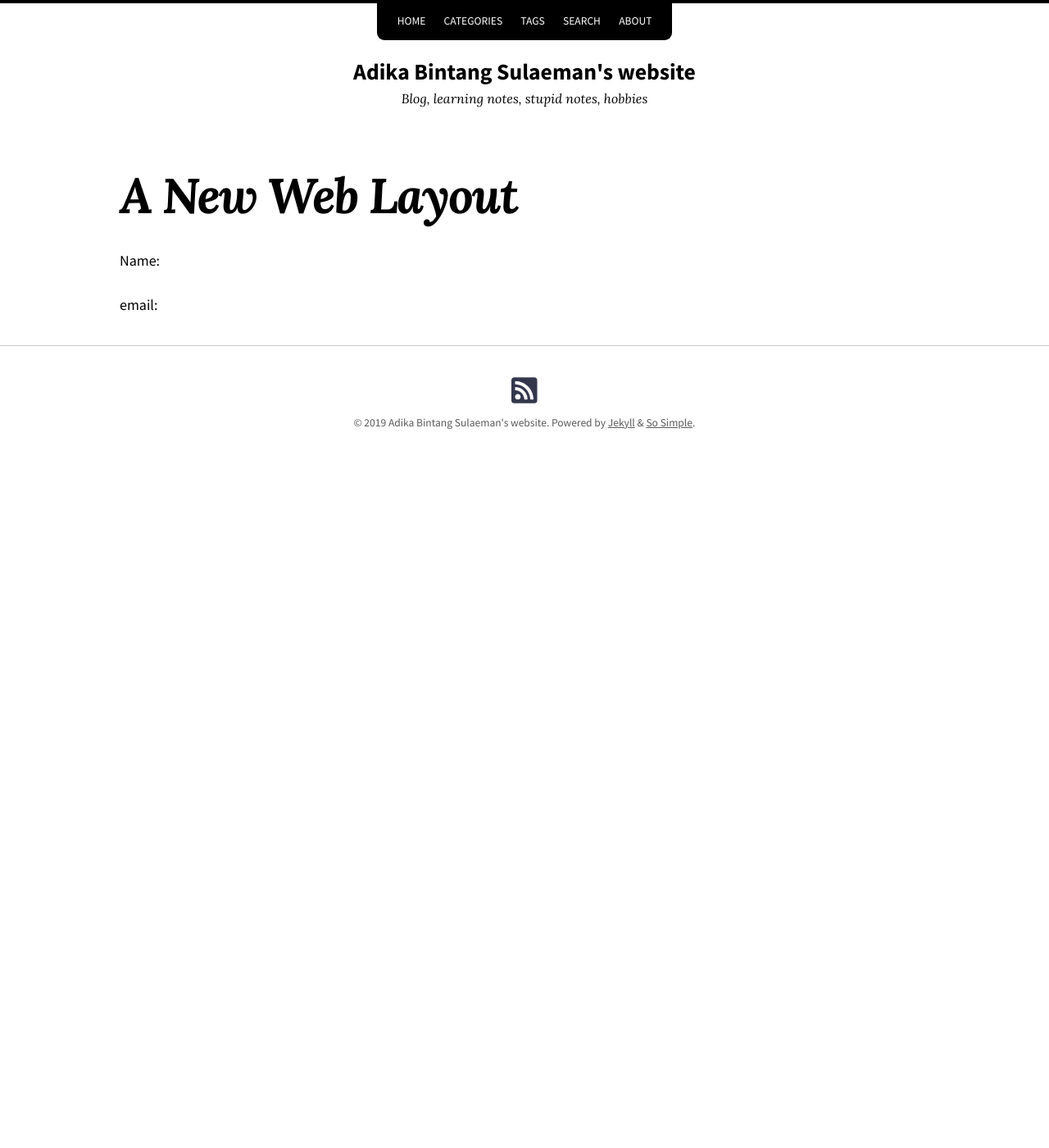
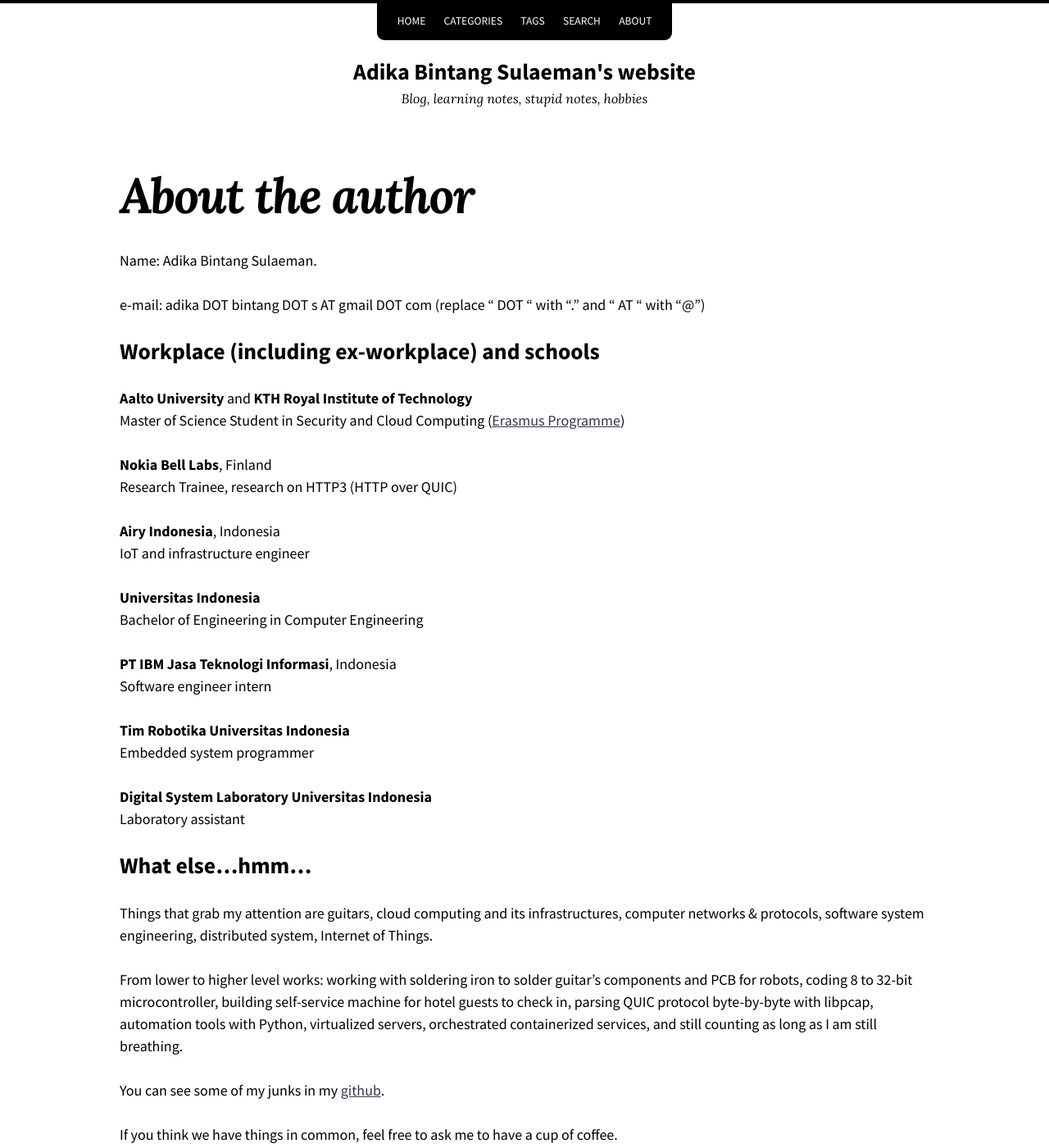
Before and after one commit to adikabintang/adikabintang.github.io, a Jekyll site: the page built from about.md, in a window 1280 px wide and 1400 px high. Shown: the whole window at 82% size. Built offline with Jekyll 4.4.1, drawn with Linux system fonts in a browser that asks for light colours; nearby versions of some CDN libraries; our own code applies the rules of GitHub Pages for plain Markdown files.

Commit message:
edit about me

```diff
--- a/about.md
+++ b/about.md
@@ -1,7 +1,39 @@
 ---
-title: "A New Web Layout"
+title: "About the author"
 ---
 
-Name:
+Name: Adika Bintang Sulaeman.
 
-email:
+e-mail: adika DOT bintang DOT s AT gmail DOT com  (replace " DOT " with "." and " AT " with "@")
+
+## Workplace (including ex-workplace) and schools
+**Aalto University** and **KTH Royal Institute of Technology** <br />
+Master of Science Student in Security and Cloud Computing ([Erasmus Programme](https://secclo.eu/)) <br />
+
+**Nokia Bell Labs**, Finland <br />
+Research Trainee, research on HTTP3 (HTTP over QUIC)
+
+**Airy Indonesia**, Indonesia <br />
+IoT and infrastructure engineer
+
+**Universitas Indonesia**<br />
+Bachelor of Engineering in Computer Engineering
+
+**PT IBM Jasa Teknologi Informasi**, Indonesia <br />
+Software engineer intern
+
+**Tim Robotika Universitas Indonesia** <br />
+Embedded system programmer
+
+**Digital System Laboratory Universitas Indonesia** <br />
+Laboratory assistant
+
+
+## What else...hmm...
+Things that grab my attention are guitars, cloud computing and its infrastructures, computer networks & protocols, software system engineering, distributed system, Internet of Things.
+
+From lower to higher level works: working with soldering iron to solder guitar's components and PCB for robots, coding 8 to 32-bit microcontroller, building self-service machine for hotel guests to check in, parsing QUIC protocol byte-by-byte with libpcap, automation tools with Python, virtualized servers, orchestrated containerized services, and still counting as long as I am still breathing.
+
+You can see some of my junks in my [github](https://github.com/adikabintang).
+
+If you think we have things in common, feel free to ask me to have a cup of coffee.
```
